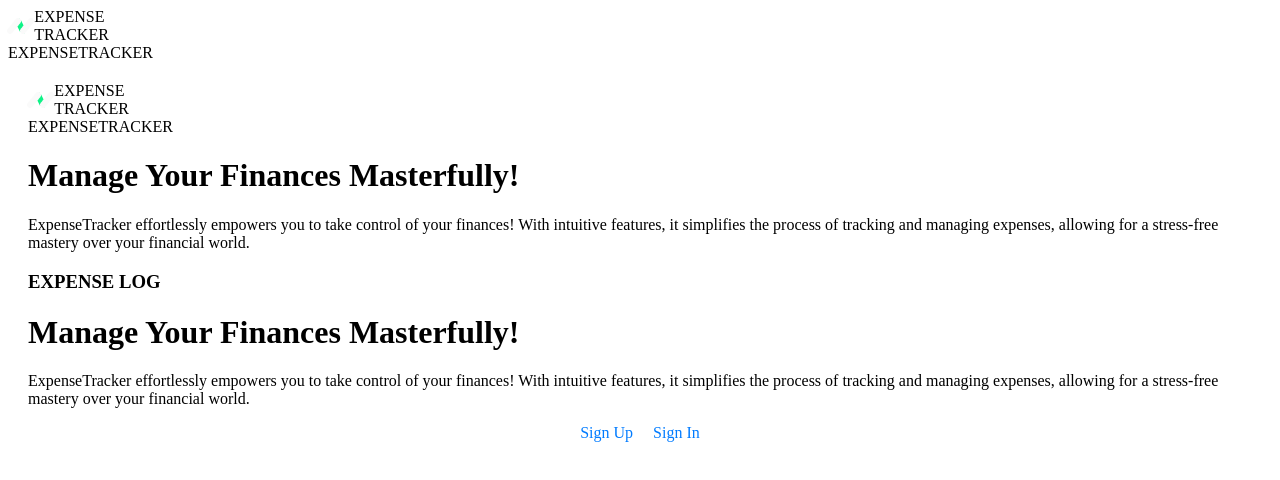
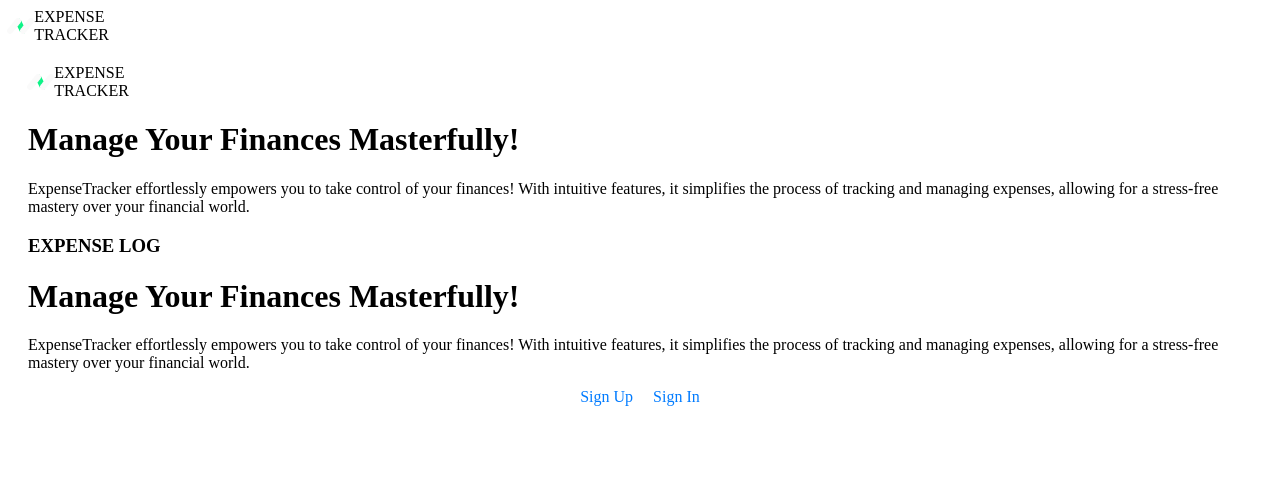
Before and after one commit to Reuelle/Expence-Tracker, a React (Create React App) app: page / in a window 1280 px wide. Shown: the top 480 px of the page. Built offline with nearby package versions, Linux system fonts and the light colour scheme.

Commit message:
Update Header.jsx

```diff
--- a/src/components/Header/Header.jsx
+++ b/src/components/Header/Header.jsx
@@ -7,7 +7,7 @@ const Header = () => (
   <header className="header">
     <Logo /> {/* Use the Logo component */}
     <div className="logo">
-      EXPENSETRACKER
+
     </div>
     <nav className="nav">
       {/* Add navigation links or other elements as needed */}
```
